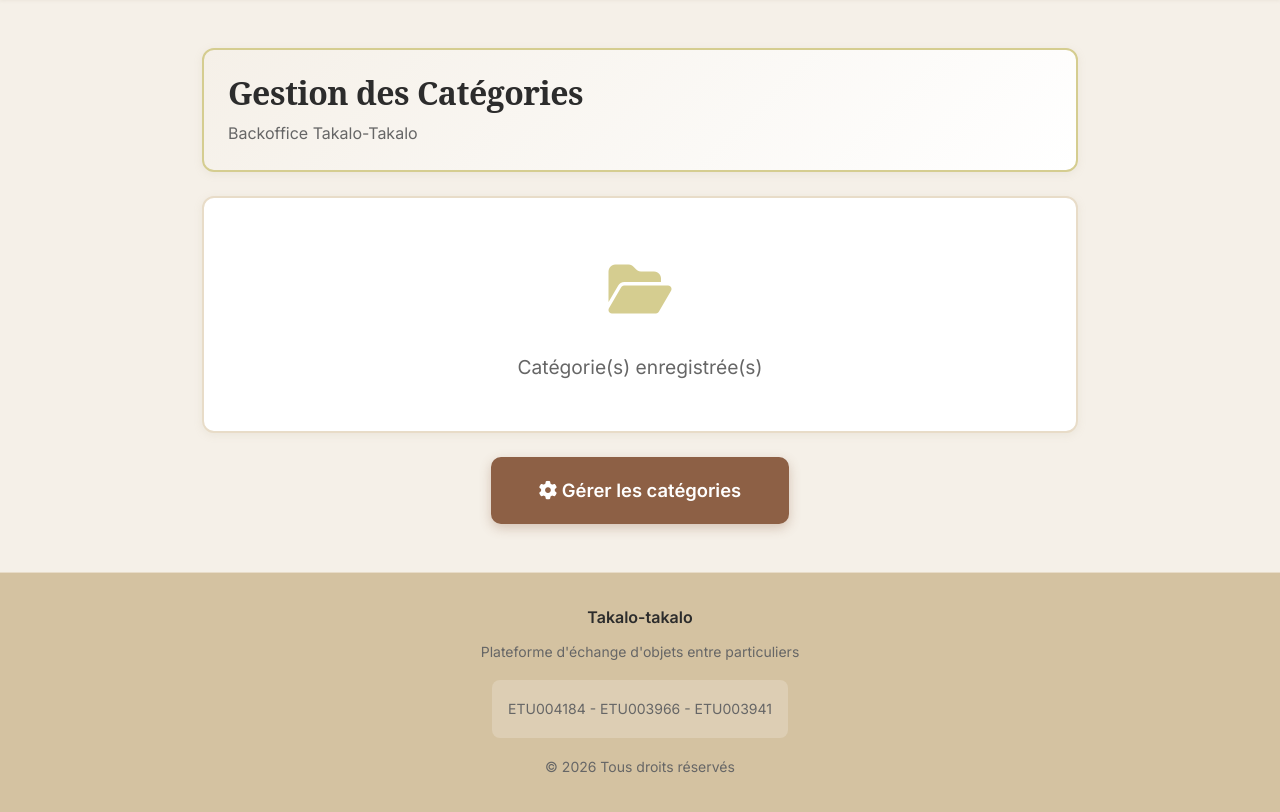
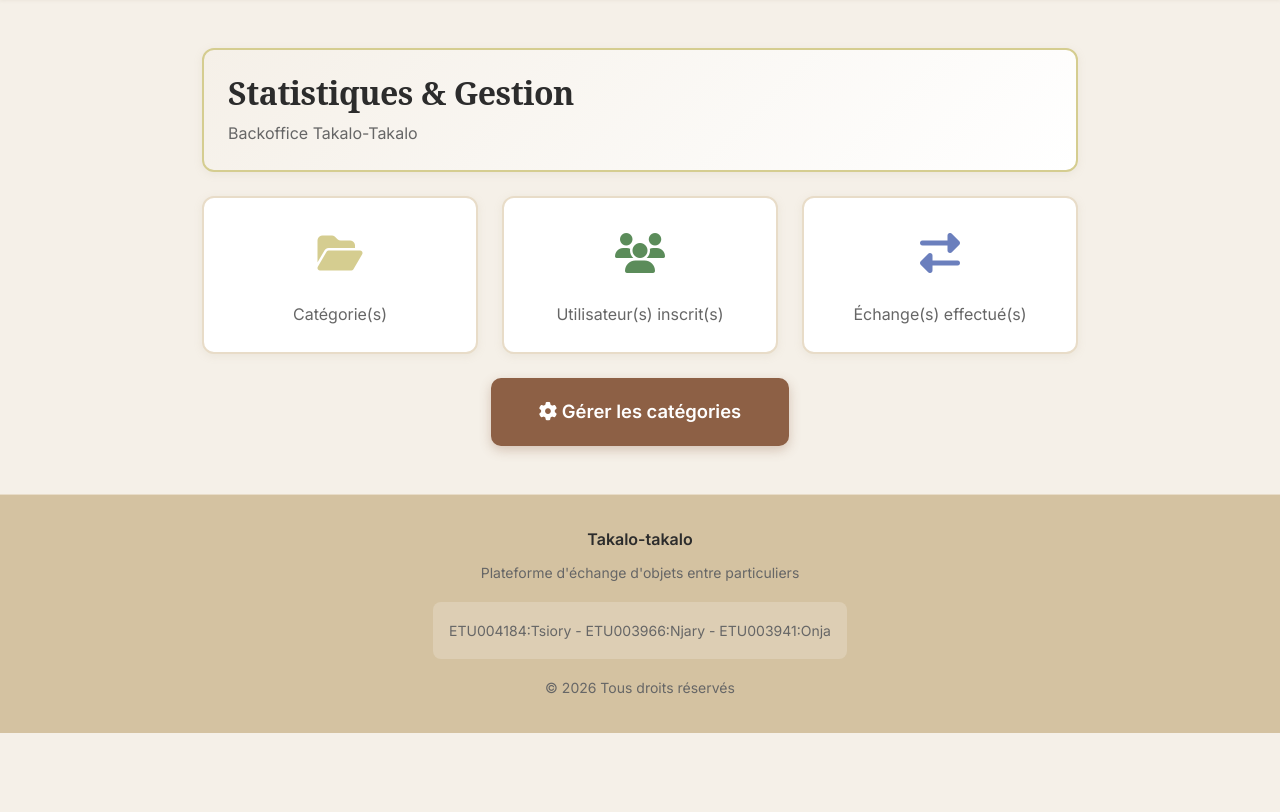
Before and after one commit to tsioryr08/takalov2, a PHP site: page /app/views/admin/dashboard_simple.php in a window 1280 px wide. Shown: the part 81-893 px from the top of the page. After the commit the page ends 814 px from the top, so only its background shows below. Run offline with PHP 8.4, Linux system fonts and the light colour scheme; the template is opened without the code that fills it, so the values that code supplies are empty.

Commit message:
backoffice part2

```diff
--- a/app/controllers/AdminController.php
+++ b/app/controllers/AdminController.php
@@ -68,9 +68,11 @@ class AdminController
 
         $pdo = Flight::db();
 
-        // Statistiques - UNIQUEMENT categories
+        // Statistiques
         $stats = [
-            'categories' => $pdo->query("SELECT COUNT(*) FROM categorie")->fetchColumn()
+            'categories' => $pdo->query("SELECT COUNT(*) FROM categorie")->fetchColumn(),
+            'utilisateurs' => $pdo->query("SELECT COUNT(*) FROM utilisateur")->fetchColumn(),
+            'echanges' => $pdo->query("SELECT COUNT(*) FROM historique_echange")->fetchColumn()
         ];
 
         Flight::render('admin/dashboard_simple', [
--- a/app/views/admin/dashboard_simple.php
+++ b/app/views/admin/dashboard_simple.php
@@ -9,8 +9,7 @@ ob_start();
             <div class="d-flex justify-content-between align-items-center">
                 <div>
                     <h2 style="font-size: 2rem; font-weight: 600; margin-bottom: 0.5rem; font-family:'serif';">
-
-                        Gestion des Catégories
+                        Statistiques & Gestion
                     </h2>
                     <p style="color: var(--text-medium); margin: 0; font-size: 1rem;">
                         Backoffice Takalo-Takalo
@@ -25,18 +24,57 @@ ob_start();
         </div>
     </div>
 
+    <!-- Statistiques en 3 colonnes -->
+    <div class="row g-4 mb-4">
+        <!-- Catégories -->
+        <div class="col-md-4">
+            <div class="card" style="border: 2px solid var(--beige-light);">
+                <div class="card-body p-4 text-center">
+                    <div style="font-size: 2.5rem; color: var(--beige-accent); margin-bottom: 1rem;">
+                        <i class="fas fa-folder-open"></i>
+                    </div>
+                    <h3 style="font-size: 2.2rem; font-weight: 700; color: var(--text-dark); margin-bottom: 0.5rem;">
+                        <?php echo $stats['categories']; ?>
+                    </h3>
+                    <p style="color: var(--text-medium); font-size: 1rem; margin: 0;">
+                        Catégorie(s)
+                    </p>
+                </div>
+            </div>
+        </div>
 
-    <div class="card mb-4" style="border: 2px solid var(--beige-light);">
-        <div class="card-body p-5 text-center">
-            <div style="font-size: 3.5rem; color: var(--beige-accent); margin-bottom: 1rem;">
-                <i class="fas fa-folder-open"></i>
+        <!-- Utilisateurs inscrits -->
+        <div class="col-md-4">
+            <div class="card" style="border: 2px solid var(--beige-light);">
+                <div class="card-body p-4 text-center">
+                    <div style="font-size: 2.5rem; color: #5B8C5A; margin-bottom: 1rem;">
+                        <i class="fas fa-users"></i>
+                    </div>
+                    <h3 style="font-size: 2.2rem; font-weight: 700; color: var(--text-dark); margin-bottom: 0.5rem;">
+                        <?php echo $stats['utilisateurs']; ?>
+                    </h3>
+                    <p style="color: var(--text-medium); font-size: 1rem; margin: 0;">
+                        Utilisateur(s) inscrit(s)
+                    </p>
+                </div>
             </div>
-            <h3 style="font-size: 3rem; font-weight: 700; color: var(--text-dark); margin-bottom: 0.5rem;">
-                <?php echo $stats['categories']; ?>
-            </h3>
-            <p style="color: var(--text-medium); font-size: 1.2rem; margin: 0;">
-                Catégorie(s) enregistrée(s)
-            </p>
+        </div>
+
+        <!-- Échanges effectués -->
+        <div class="col-md-4">
+            <div class="card" style="border: 2px solid var(--beige-light);">
+                <div class="card-body p-4 text-center">
+                    <div style="font-size: 2.5rem; color: #6B7FBD; margin-bottom: 1rem;">
+                        <i class="fas fa-exchange-alt"></i>
+                    </div>
+                    <h3 style="font-size: 2.2rem; font-weight: 700; color: var(--text-dark); margin-bottom: 0.5rem;">
+                        <?php echo $stats['echanges']; ?>
+                    </h3>
+                    <p style="color: var(--text-medium); font-size: 1rem; margin: 0;">
+                        Échange(s) effectué(s)
+                    </p>
+                </div>
+            </div>
         </div>
     </div>
 
--- a/app/views/layouts/main.php
+++ b/app/views/layouts/main.php
@@ -231,7 +231,7 @@
                 <div class="col-md-12">
                     <div style="background-color: rgba(255,255,255,0.2); padding: 1rem; border-radius: 8px; display: inline-block;">
 
-                        <small>ETU004184 - ETU003966 - ETU003941</small>
+                        <small>ETU004184:Tsiory - ETU003966:Njary - ETU003941:Onja</small>
                     </div>
                 </div>
                 <div class="col-md-12 mt-3">
```
